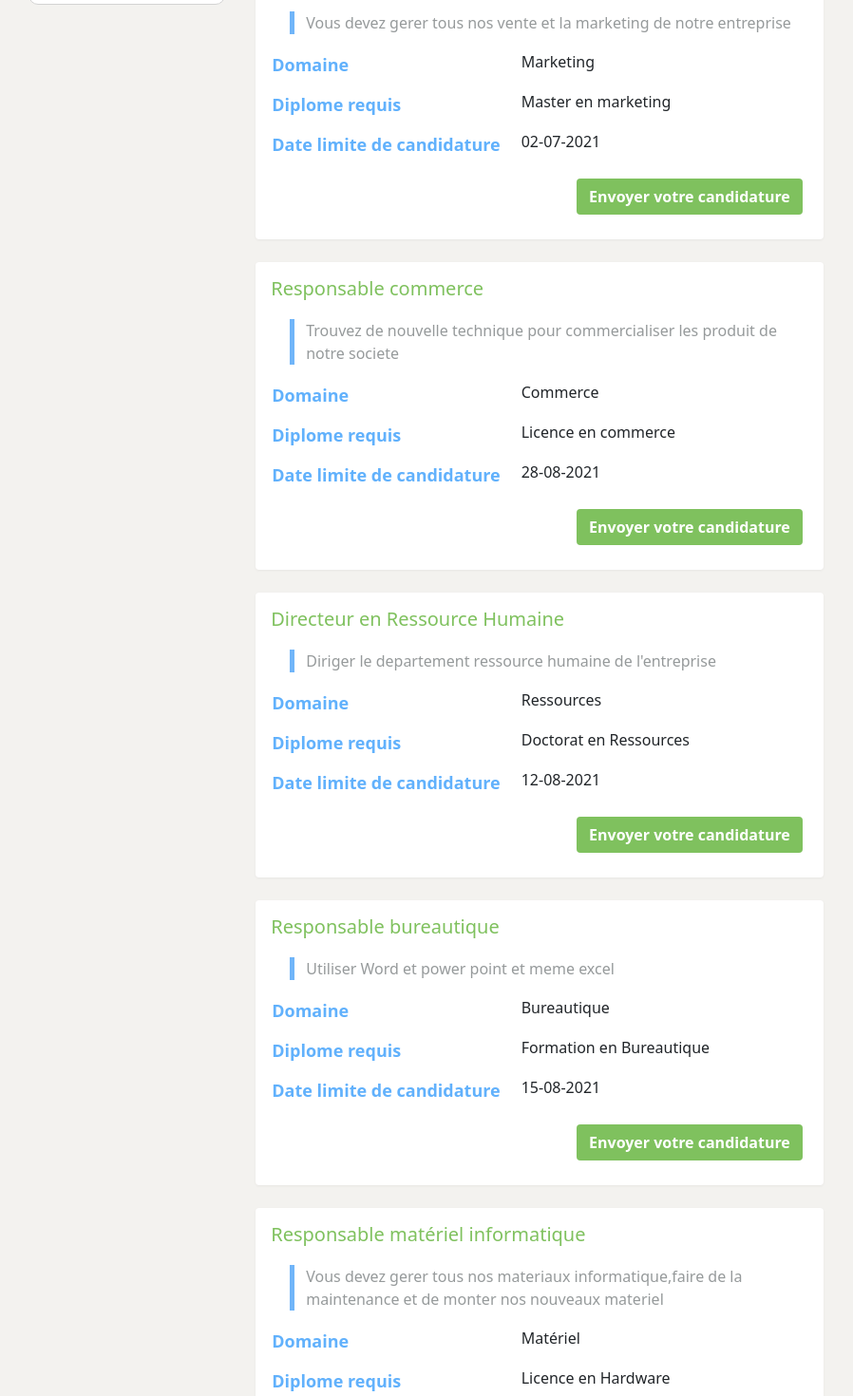
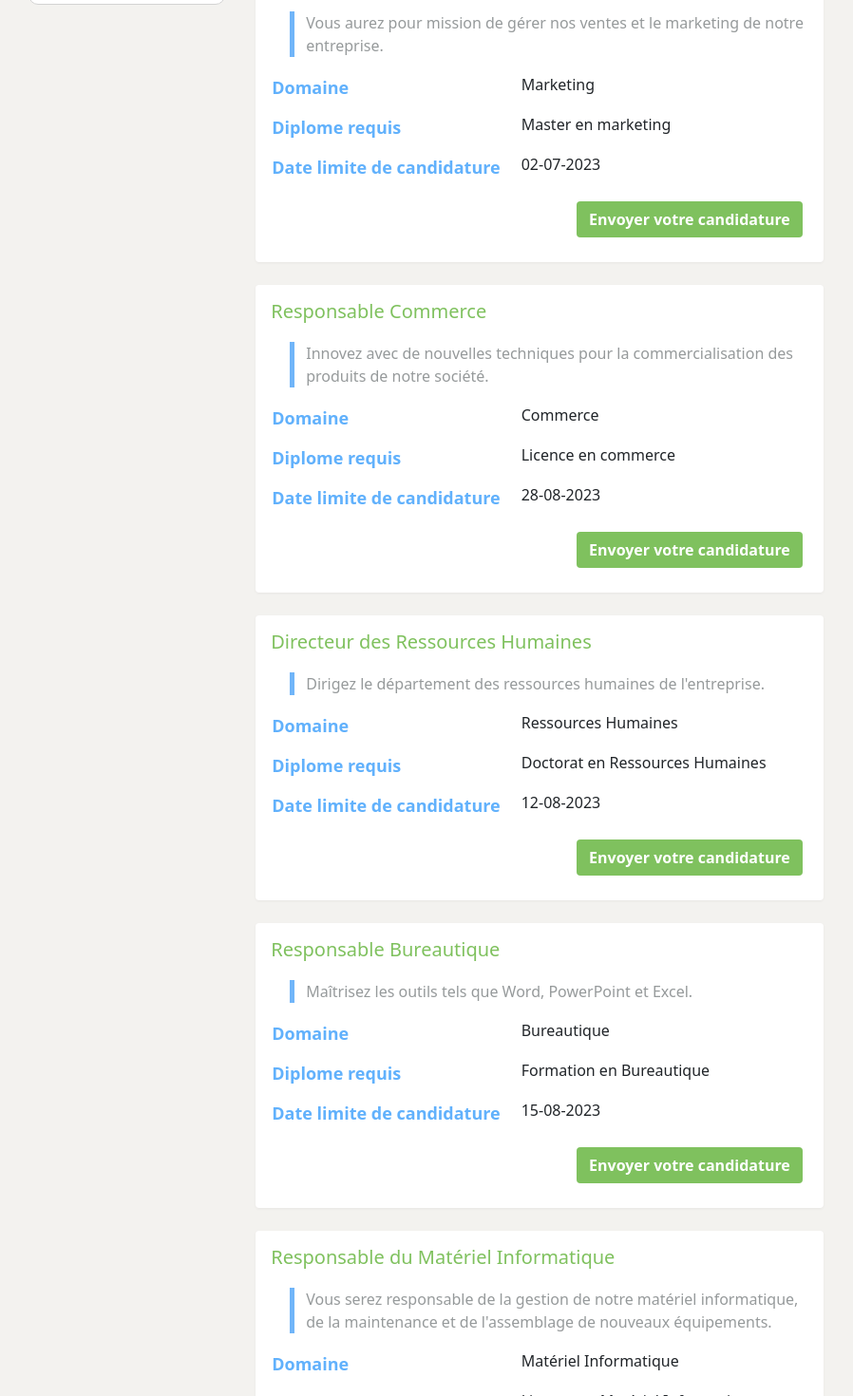
Before and after one commit to MN-Sandratra/react-e-kandra, a React (Create React App) app: page /job in a window 1280 px wide. Shown: the part 660-2130 px from the top of the page at 95% size, without its empty margins (72-970 px from the left). Built offline with nearby package versions, Linux system fonts and the light colour scheme.

Commit message:
update personnal info

```diff
--- a/src/components/Job.tsx
+++ b/src/components/Job.tsx
@@ -7,7 +7,6 @@ import '../styles/job.scss';
 
 function Job() {
     let filter = ['Poste', 'Domaine', 'Diplome','Description', 'Date'];
-    const [selected, setSelected] = useState('');
     const [jobs, setJobs] = useState([...offres])
     const [search, setSearch] = useState('');
     const [currentJobs, setCurrentJobs] = useState([...jobs])
--- a/src/data/offre.ts
+++ b/src/data/offre.ts
@@ -1,65 +1,66 @@
 import offre  from "../interfaces/Ioffre";
 
-export const offres:offre[] = [
+import Offre from "../interfaces/Ioffre";
+
+export const offres: Offre[] = [
     {
-      date: "24-08-2021",
-      titre: "Recrutement 1",
-      description: "Vous devez gerez notre parc de reseau informatique,ou bien installez nos cables",
+        date: "24-08-2023",
+        titre: "Offre d'Emploi 1",
+        description: "Vous serez en charge de la gestion de notre réseau informatique et de l'installation de câbles.",
         diplome: "Licence en informatique",
         domaine: "Informatique",
-      experience: "3ans",
-      poste: "Responsable réseau",
-      date_limite: "02-09-2021"
+        experience: "3 ans",
+        poste: "Responsable Réseau",
+        date_limite: "02-09-2023"
     },
     {
-      date: "02-07-2021",
-      titre: "Recrutement 2",
-      description: "Vous devez gerer tous nos vente et la marketing de notre entreprise",
+        date: "02-07-2023",
+        titre: "Offre d'Emploi 2",
+        description: "Vous aurez pour mission de gérer nos ventes et le marketing de notre entreprise.",
         diplome: "Master en marketing",
         domaine: "Marketing",
         experience: "5 ans",
-      poste: "Responsable marketing",
-      date_limite: "02-08-2021"
+        poste: "Responsable Marketing",
+        date_limite: "02-08-2023"
     },
     {
-      date: "28-08-2021",
-      titre: "Recrutement 3",
-      description: "Trouvez de nouvelle technique pour commercialiser les produit de notre societe ",
+        date: "28-08-2023",
+        titre: "Offre d'Emploi 3",
+        description: "Innovez avec de nouvelles techniques pour la commercialisation des produits de notre société.",
         diplome: "Licence en commerce",
         domaine: "Commerce",
-      experience: "3ans",
-      poste: "Responsable commerce",
-      date_limite: "15-09-2021"
+        experience: "3 ans",
+        poste: "Responsable Commerce",
+        date_limite: "15-09-2023"
     },
     {
-      date: "12-08-2021",
-      titre: "Recrutement 4",
-      description: "Diriger le departement ressource humaine de l'entreprise",
-      diplome: "Doctorat en Ressources",
-      domaine: "Ressources",
+        date: "12-08-2023",
+        titre: "Offre d'Emploi 4",
+        description: "Dirigez le département des ressources humaines de l'entreprise.",
+        diplome: "Doctorat en Ressources Humaines",
+        domaine: "Ressources Humaines",
         experience: "8 ans",
-      poste: "Directeur en Ressource Humaine",
-      date_limite: "20-08-2021"
+        poste: "Directeur des Ressources Humaines",
+        date_limite: "20-08-2023"
     },
     {
-      date: "15-08-2021",
-      titre: "Recrutement 5",
-      description: "Utiliser Word et power point et meme excel",
+        date: "15-08-2023",
+        titre: "Offre d'Emploi 5",
+        description: "Maîtrisez les outils tels que Word, PowerPoint et Excel.",
         diplome: "Formation en Bureautique",
         domaine: "Bureautique",
         experience: "4 ans",
-      poste: "Responsable bureautique",
-      date_limite: "27-09-2021"
+        poste: "Responsable Bureautique",
+        date_limite: "27-09-2023"
     },
     {
-      date: "29-07-2021",
-      titre: "Recrutement 6",
-      description: "Vous devez gerer tous nos materiaux informatique,faire de la maintenance et de monter nos nouveaux materiel",
-      diplome: "Licence en Hardware",
-      domaine: "Matériel",
-      experience: "3ans",
-      poste: "Responsable matériel informatique",
-      date_limite: "10-08-2021"
+        date: "29-07-2023",
+        titre: "Offre d'Emploi 6",
+        description: "Vous serez responsable de la gestion de notre matériel informatique, de la maintenance et de l'assemblage de nouveaux équipements.",
+        diplome: "Licence en Matériel Informatique",
+        domaine: "Matériel Informatique",
+        experience: "3 ans",
+        poste: "Responsable du Matériel Informatique",
+        date_limite: "10-08-2023"
     },
-
 ];
--- a/src/data/post.ts
+++ b/src/data/post.ts
@@ -15,7 +15,7 @@ const post = [
         likes:15,
         avatar:male2,
         image:work,
-        date: "sep 14, 2021",
+        date: "sep 14, 2023",
         isLiked:false
     },
     {
@@ -26,29 +26,29 @@ const post = [
         likes:36,
         avatar:saka,
         image:front,
-        date: "Jul 26, 2021",
+        date: "Jul 26, 2023",
         isLiked:false
     },
     {
         id: 3,
-        text: `Mba jereko kely lesy ty projet ty fa tsy de milay ahh`,
+        text: `Viens voir mon petit projet`,
         displayName: "Diane Mely",
         username: "Koto",
         likes:17,
         avatar:female,
         image:pc,
-        date: "Feb 4, 2021",
+        date: "Feb 4, 2023",
         isLiked:false
     },
     {
         id: 4,
-        text: "Mba mandray anjara kely zaa",
+        text: "une petite contribution",
         displayName: "Sylvio",
         username: "sylvano",
         likes:56,
         avatar:bot,
         image:back,
-        date: "Jan 30, 2020",
+        date: "Jan 30, 2022",
         isLiked:false
     },
 ]
--- a/src/data/user.ts
+++ b/src/data/user.ts
@@ -10,7 +10,7 @@ const users = [
         username:"Sandratra",
         email: "mn.sandratra@gmail.com",
         competence: "Developpeur Informatique",
-        classe: "IMTICIA 5",
+        classe: "Master II GL",
         picture:pic,
         contact: "0324612431",
         connaissance: ["HTML", "CSS", "Javascript", "TypeScript", "React", "Angular", "Node Js"]
```
Also changed, not shown: 2 other files (tests, documents, lock files or other folders). Lines whose indentation alone changed are shown as unchanged.
